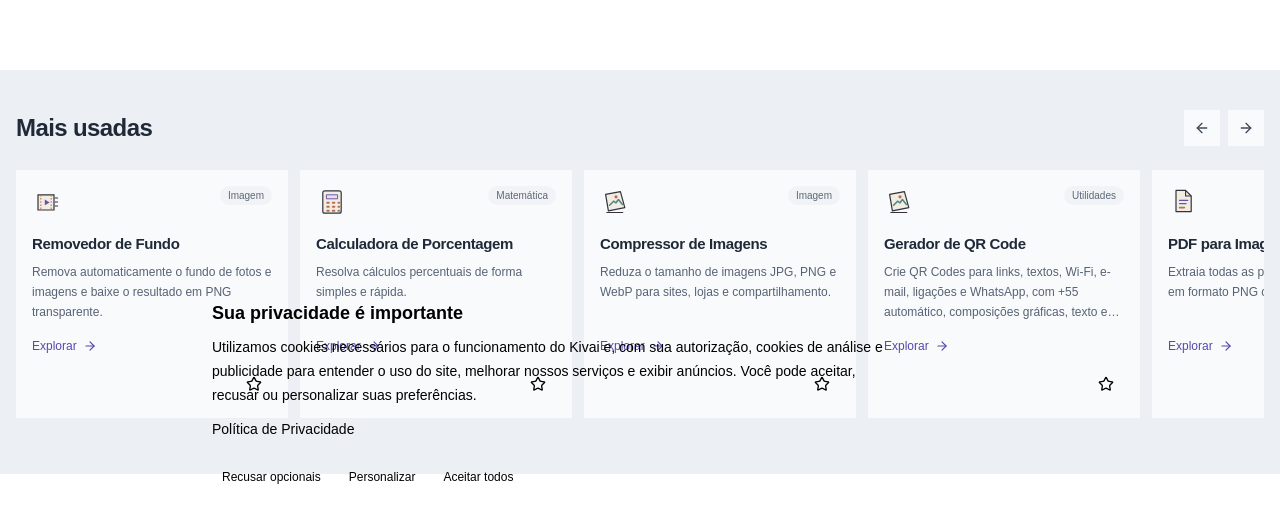
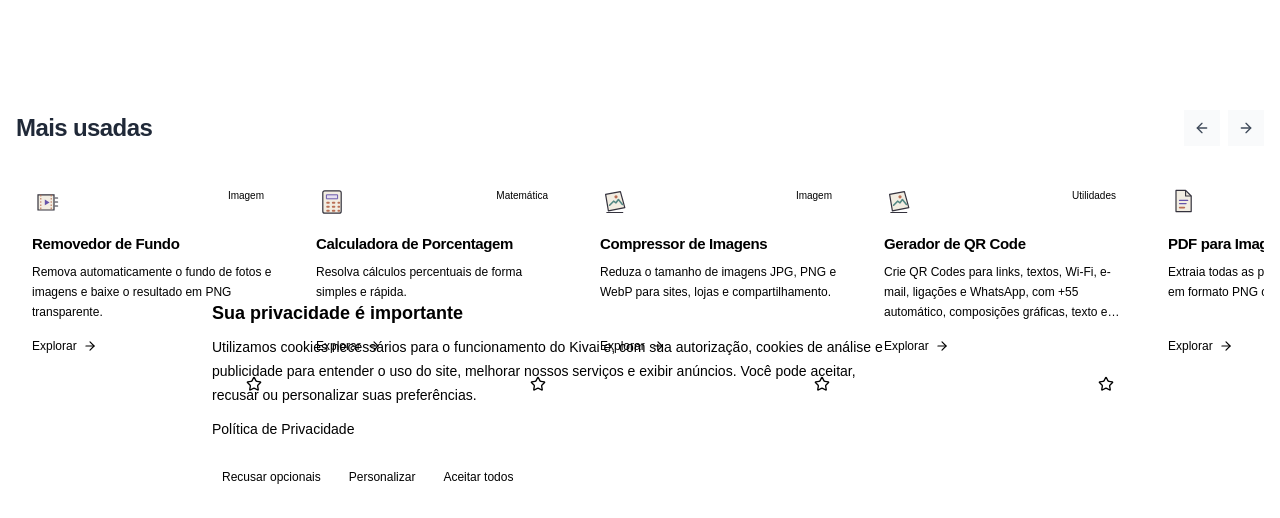
Before and after one commit to vissali-ai/kivai, a Next.js app: page / in a window 1280 px wide. Shown: the part 275-793 px from the top of the page. Built offline with nearby package versions, Linux system fonts and the light colour scheme; no server answers.

Commit message:
feat(brand): refresh main site visual identity

```diff
--- a/components/marketing/featured-tools-section.tsx
+++ b/components/marketing/featured-tools-section.tsx
@@ -19,7 +19,7 @@ export async function FeaturedToolsSection() {
   });
 
   return (
-    <section className="border-t border-[#D8DEE6] bg-[#ECEFF3] py-10 sm:py-12">
+    <section className="border-t border-border bg-background py-10 sm:py-12">
       <div className="mx-auto max-w-[1600px] px-4 sm:px-6 lg:px-8">
         <HorizontalToolCarousel>
           {mostUsedTools.map((tool) => {
@@ -28,25 +28,25 @@ export async function FeaturedToolsSection() {
                 toolTitle={tool.name}
                 key={tool.slug}
                 href={getToolHref(tool.slug)}
-                className="group w-[min(78vw,272px)] shrink-0 snap-start rounded-xl border border-[#D8DEE6] bg-[#F9FAFC] p-4 transition-colors duration-150 hover:border-[#A8B1C3] hover:bg-white sm:w-[272px]"
+                className="group w-[min(78vw,272px)] shrink-0 snap-start rounded-xl border border-border bg-card p-4 transition-colors duration-150 hover:border-primary/40 hover:bg-white sm:w-[272px]"
               >
                 <div className="flex h-full min-h-[154px] flex-col">
                   <div className="flex items-start justify-between gap-2">
                     <ToolEditorialMark category={tool.category} slug={tool.slug} className="size-8 shrink-0" />
-                    <span className="shrink-0 rounded-full border border-[#DFE4EB] bg-[#F1F3F7] px-2 py-0.5 text-[10px] text-[#5C6878]">
+                    <span className="shrink-0 rounded-full border border-border bg-muted px-2 py-0.5 text-[10px] text-muted-foreground">
                       {tool.available ? tool.badge : "Em breve"}
                     </span>
                   </div>
 
-                  <h3 className="mt-4 text-[15px] font-semibold leading-5 tracking-tight text-[#202938]">
+                  <h3 className="mt-4 text-[15px] font-semibold leading-5 tracking-tight text-foreground">
                     {tool.name}
                   </h3>
 
-                  <p className="mt-2 line-clamp-3 text-xs leading-5 text-[#566375]">
+                  <p className="mt-2 line-clamp-3 text-xs leading-5 text-muted-foreground">
                     {tool.description}
                   </p>
 
-                  <span className="mt-auto flex items-center gap-1.5 pt-4 text-xs font-medium text-[#5847AD]">
+                  <span className="mt-auto flex items-center gap-1.5 pt-4 text-xs font-medium text-primary">
                     {tool.available ? "Explorar" : "Em breve"}
                     {tool.available && <ArrowRight aria-hidden="true" className="size-3.5" />}
                   </span>
```
